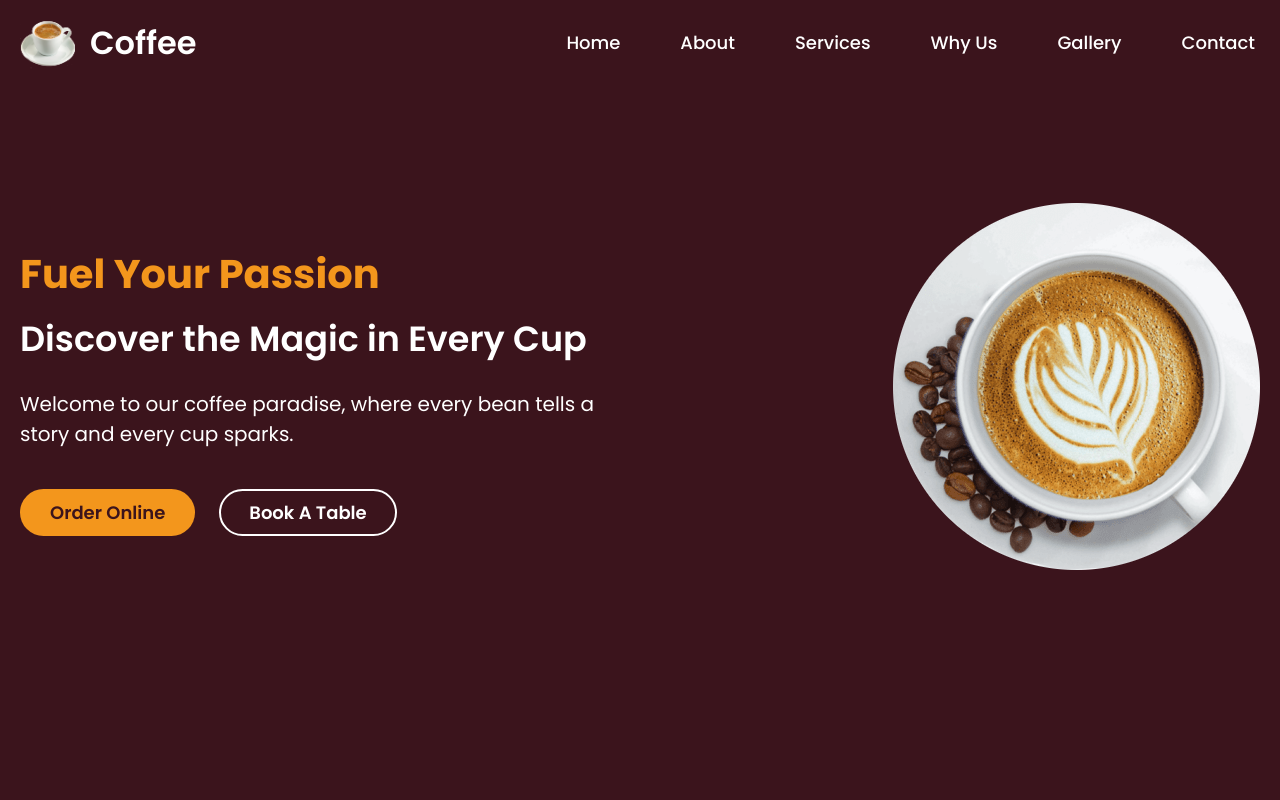
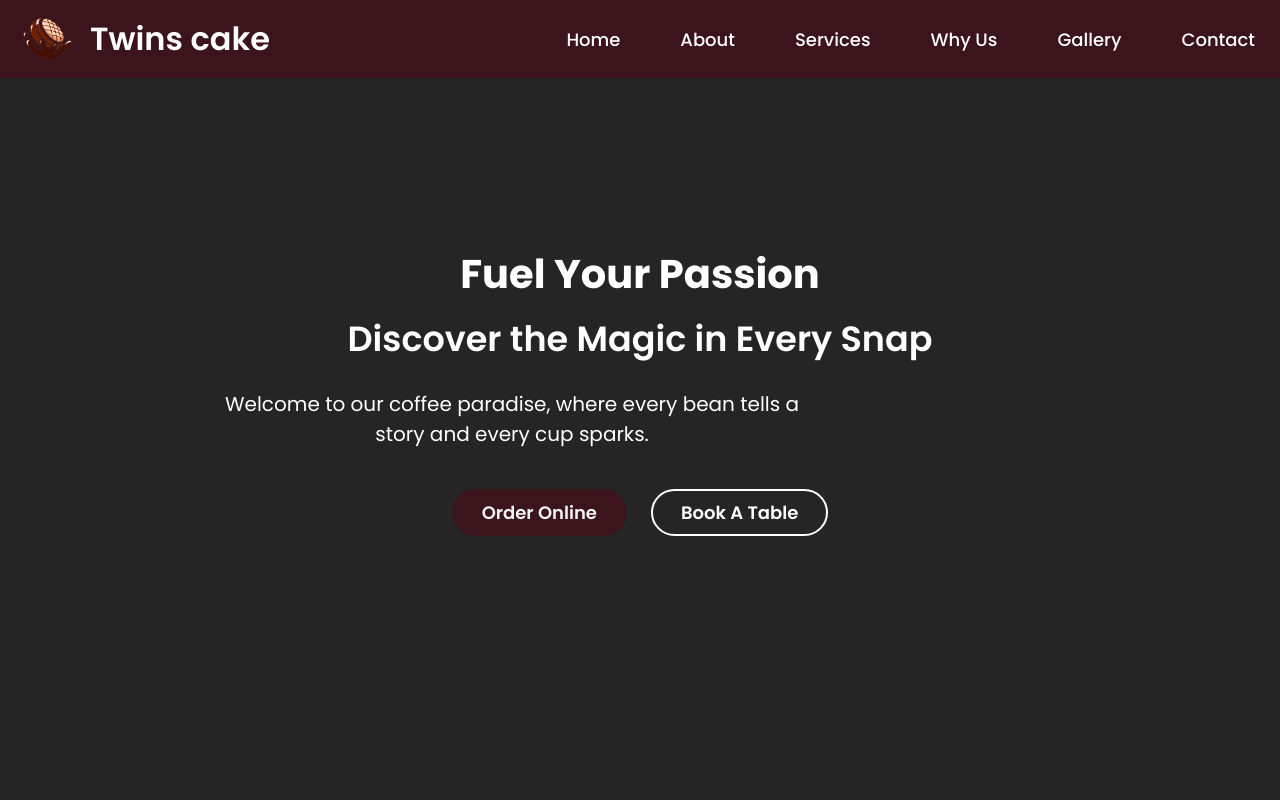
Before and after one commit to ElGautinho/OnlineWaffleshop, a plain HTML site: page index.html in a window 1280 px wide. Shown: the top 800 px of the page. Drawn offline with nearby package versions, Linux system fonts and the light colour scheme.

Commit message:
site customisation

```diff
--- a/index.html
+++ b/index.html
@@ -4,14 +4,12 @@
   <head>
     <meta charset="UTF-8" />
     <meta name="viewport" content="width=device-width, initial-scale=1.0" />
-    <title>Coffee Website HTML and CSS | CodingNepal</title>
+    <title>Waffle web site command</title>
     <!-- CSS Link -->
     <link rel="stylesheet" href="style.css" />
     <!-- Box Icon Link for Icons -->
     <link
-      href="https://unpkg.com/boxicons@2.1.4/css/boxicons.min.css"
-      rel="stylesheet"
-    />
+      href="https://unpkg.com/boxicons@2.1.4/css/boxicons.min.css" rel="stylesheet"/>
   </head>
   <body>
     <!-- Header & Navbar Section -->
@@ -19,8 +17,8 @@
       <nav>
         <div class="nav_logo">
           <a href="#">
-            <img src="images/coffee_logo.png" alt="Coffee Logo" />
-            <h2>Coffee</h2>
+            <img src="images/waffle logo.png" alt="Coffee Logo" />
+            <h2>Twins cake</h2>
           </a>
         </div>
 
@@ -47,7 +45,7 @@
         <div class="hero_container">
           <div class="text_section">
             <h2>Fuel Your Passion</h2>
-            <h3>Discover the Magic in Every Cup</h3>
+            <h3>Discover the Magic in Every Snap</h3>
             <p>
               Welcome to our coffee paradise, where every bean tells a story and
               every cup sparks.
@@ -57,10 +55,6 @@
               <button class="button">Order Online</button>
               <button class="button">Book A Table</button>
             </div>
-          </div>
-
-          <div class="image_section">
-            <img src="images/cofffee_image.png" alt="Coffee" />
           </div>
         </div>
       </div>
@@ -303,7 +297,7 @@
         <div class="footer_section">
           <div class="footer_logo">
             <a href="index.html">
-              <img src="images/coffee_logo.png" alt="Coffee Logo" />
+              <img src="images/waffle logo.png" alt="Coffee Logo" />
               <h2>Coffee</h2>
             </a>
           </div>
--- a/style.css
+++ b/style.css
@@ -133,7 +133,7 @@ label .close_btn {
 /* Hero Section */
 .hero_section {
     min-height: 100vh;
-    background: var(--primary-color);
+    background: var(--dark-color);
 }
 
 .hero_container {
@@ -143,12 +143,16 @@ label .close_btn {
     align-items: center;
     padding-top: 85px;
     min-height: calc(100vh - 85px);
-    justify-content: space-between;
+    justify-content: center;
+}
+
+.hero_container .text_section {
+    text-align: center;
 }
 
 .hero_container .text_section h2 {
     font-size: 40px;
-    color: var(--secondary-color);
+    color: var(--white-color);
 }
 
 .hero_container .text_section h3 {
@@ -169,6 +173,7 @@ label .close_btn {
 .hero_container .hero_section_button {
     display: flex;
     gap: 24px;
+    justify-content: center;
 }
 
 .hero_container .hero_section_button .button {
@@ -177,8 +182,8 @@ label .close_btn {
     outline: none;
     cursor: pointer;
     border-radius: 50px;
-    background: var(--secondary-color);
-    color: var(--primary-color);
+    background: var(--primary-color);
+    color: var(--light-gray-color);
     font-size: 18px;
     font-weight: 600;
     transition: all 0.4s ease;
@@ -198,8 +203,8 @@ label .close_btn {
 
 .hero_container .hero_section_button .button:last-child:hover {
     color: var(--primary-color);
-    background: var(--secondary-color);
-    border-color: var(--secondary-color);
+    background: var(--light-gray-color);
+    border-color: var(--primary-color);
 }
 
 .hero_container .image_section {
```
Also changed, not shown: images/attachment_100199140.jfif (deleted), images/cofffee_image.png (deleted), images/waffle logo.png (added), images/waffle-logo-vector-chocolate-coating-260nw-2507904951.png (added).
